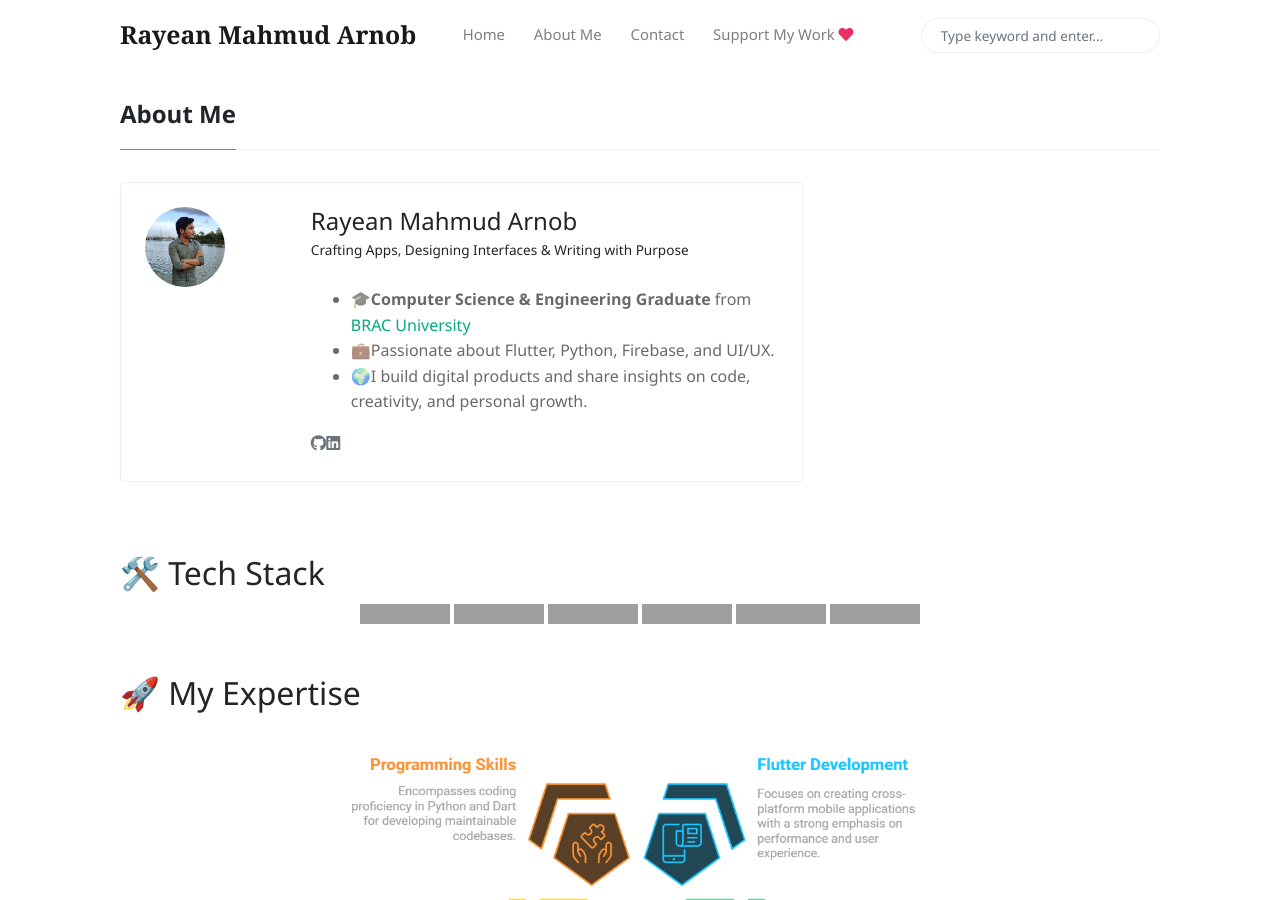
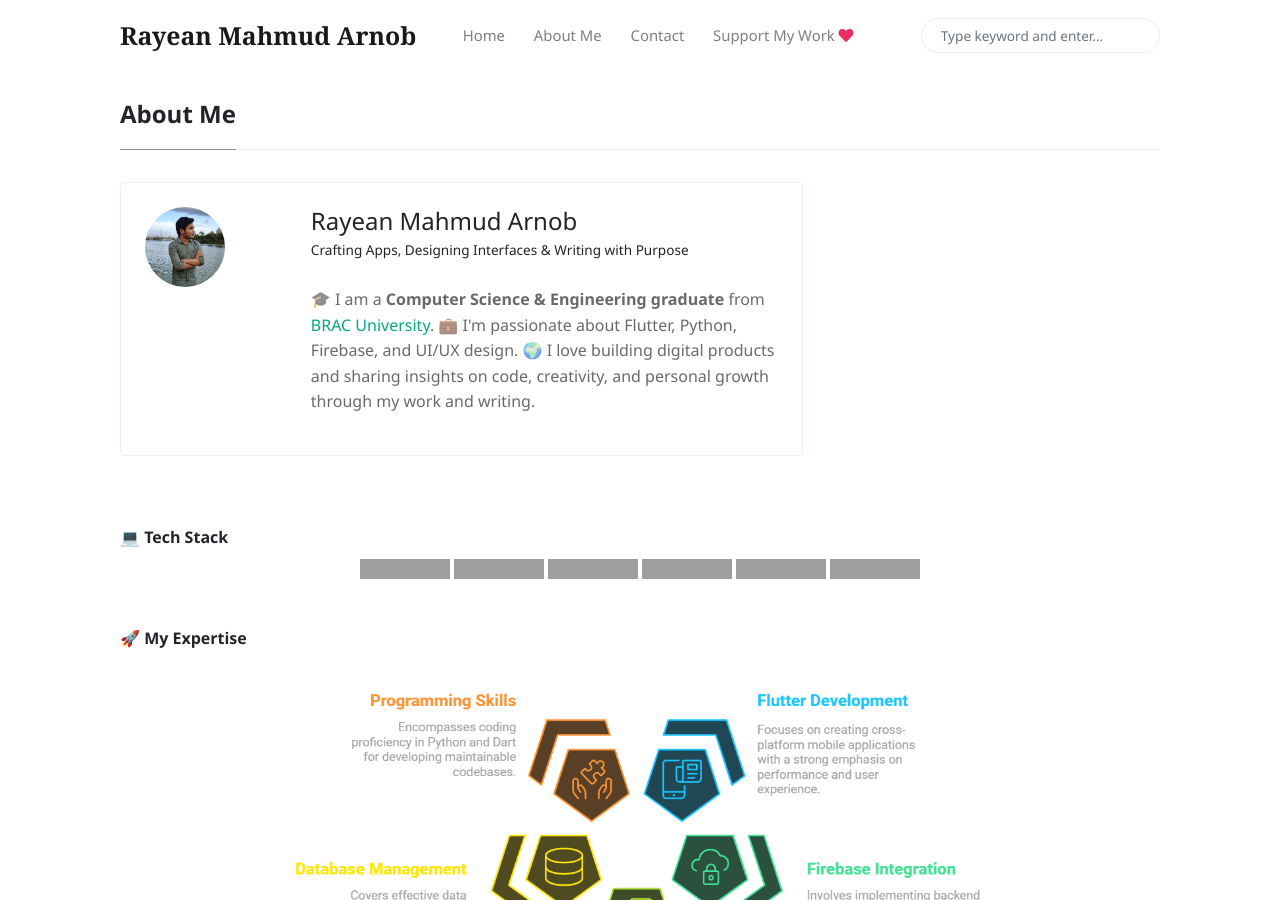
Before and after one commit to Rayean-Mahmud/rayean-mahmud.github.io, a Jekyll site: the page built from _pages/authors-list.html, in a window 1280 px wide and 900 px high, cut to the strip 0-900 px from the top of the window. Built offline with Jekyll 4.4.1, drawn with Linux system fonts in a browser that asks for light colours; nearby versions of some CDN libraries; grey boxes are pictures that could not be loaded.

Commit message:
Update authors-list.html

```diff
--- a/_pages/authors-list.html
+++ b/_pages/authors-list.html
@@ -18,14 +18,10 @@ permalink: "/about-me.html"
             <h4 class="text-dark mb-0">Rayean Mahmud Arnob</h4>
             <small class="d-inline-block mt-1 mb-3 font-weight-normal">Crafting Apps, Designing Interfaces & Writing with Purpose</small>
             <div class="excerpt">
-              <ul>
-              <li><strong>🎓Computer Science & Engineering Graduate</strong> from <a href="https://www.bracu.ac.bd/">BRAC University</a></li>
-              <li>💼Passionate about Flutter, Python, Firebase, and UI/UX.</li>
-              <li>🌍I build digital products and share insights on code, creativity, and personal growth.</li></ul>
-            </div>
-            <div class="icon-block mt-3 d-flex gap-3">
-              <a target="_blank" href="https://github.com/Rayean-Mahmud"><i class="fab fa-github text-muted"></i></a>
-              <a target="_blank" href="https://www.linkedin.com/in/rayean-mahmud-arnob-a78345173/"><i class="fab fa-linkedin text-muted"></i></a>
+             <p>
+  🎓 I am a <strong>Computer Science & Engineering graduate</strong> from <a href="https://www.bracu.ac.bd/">BRAC University</a>. 💼 I'm passionate about Flutter, Python, Firebase, and UI/UX design. 🌍 I love building digital products and sharing insights on code, creativity, and personal growth through my work and writing.
+</p>
+
             </div>
           </div>
         </div>
@@ -34,7 +30,8 @@ permalink: "/about-me.html"
   </div>
 
 
-  <h2 class="mt-5">🛠️ Tech Stack</h2>
+<h2 class="mt-5" style="font-weight: bold; font-size: 1rem;">💻 Tech Stack</h2>
+
   <p align="center">
     <img src="https://img.shields.io/badge/Flutter-02569B?style=for-the-badge&logo=flutter&logoColor=white" alt="Flutter" />
     <img src="https://img.shields.io/badge/Dart-0175C2?style=for-the-badge&logo=dart&logoColor=white" alt="Dart" />
@@ -44,12 +41,14 @@ permalink: "/about-me.html"
     <img src="https://img.shields.io/badge/MySQL-4479A1?style=for-the-badge&logo=mysql&logoColor=white" alt="MySQL" />
   </p>
 
-  <h2 class="mt-5">🚀 My Expertise</h2>
+  <h2 class="mt-5" style="font-weight: bold; font-size: 1rem;">🚀 My Expertise</h2>
+
   <p align="center">
     <img src="{{ site.baseurl }}/assets/images/expertise.png" alt="Rayean's Expertise" width="720" />
   </p>
 
-  <h2 class="mt-5">🤝 Connect with Me</h2>
+  <h2 class="mt-5" style="font-weight: bold; font-size: 1rem;">🤝 Connect with Me</h2>
+
   <p align="center">
     <a href="https://linkedin.com/in/rayean-mahmud-arnob-a78345173" target="_blank">
       <img src="https://img.shields.io/badge/LinkedIn-blue?style=for-the-badge&logo=linkedin" alt="LinkedIn">
```
